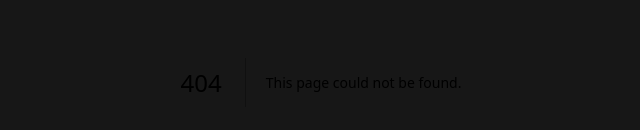
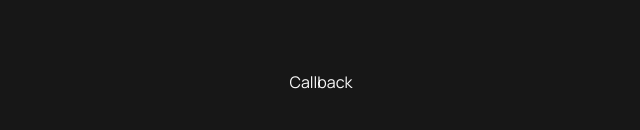
Before and after one commit to zuhedshaikh95/zloom, a Next.js app in the folder apps/web/: page /auth/callback in a window 1280 px wide. Before the commit this address had no page. Shown: the part 318-448 px from the top of the page, without its empty margins (319-959 px from the left). Built offline with nearby package versions, Linux system fonts and the light colour scheme.

Commit message:
add callback

```diff
--- /dev/null
+++ b/apps/web/src/app/auth/callback/page.tsx
@@ -0,0 +1,11 @@
+import React from "react";
+
+type Props = {};
+
+const Callback: React.FC<Props> = async ({}) => {
+  // TODO: auto create a workspace and redirect
+
+  return <div>Callback</div>;
+};
+
+export default Callback;
```
